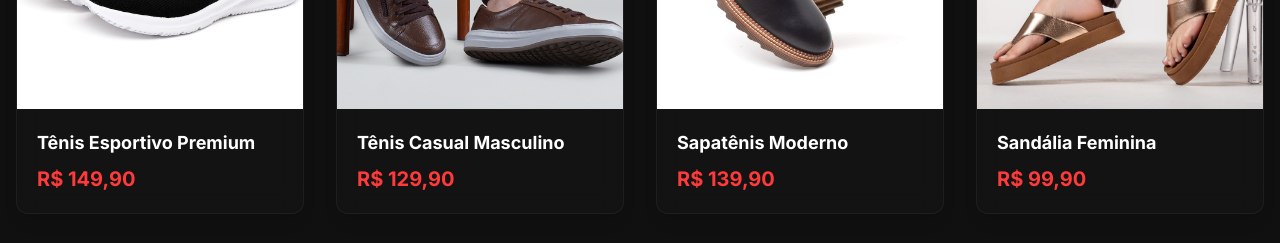
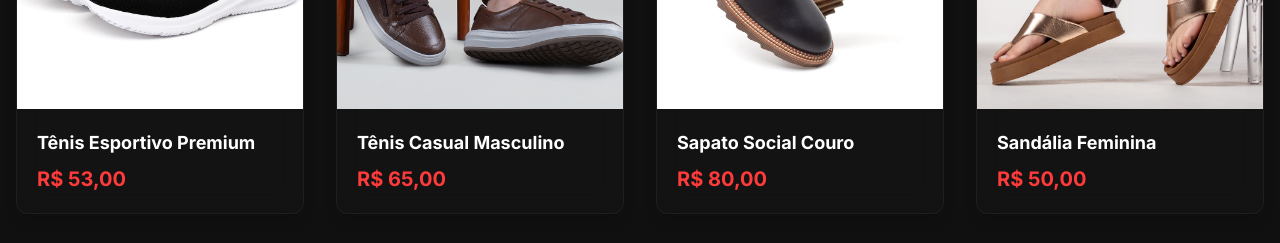
Before and after one commit to EmpresaCFTDROP/CFT-DROP-Comece-Agora, a Next.js app: page / in a window 1280 px wide. Shown: the part 8020-8263 px from the top of the page. Built offline with nearby package versions, Linux system fonts and the light colour scheme.

Commit message:
Update products-section.tsx

```diff
--- a/components/products-section.tsx
+++ b/components/products-section.tsx
@@ -26,7 +26,7 @@ export default function ProductsSection() {
   <ProductCard
     image="/images/products/tenis-esportivo.jpg"
     title="Tênis Esportivo Premium"
-            price="149,90"
+    price="53,00"
     index={0}
   />
 
@@ -34,17 +34,26 @@ export default function ProductsSection() {
   <ProductCard
     image="/images/products/tenis-casual.jpg"
     title="Tênis Casual Masculino"
-            price="129,90"
+    price="65,00"
     index={1}
   />
 
   {/* Imagem: public/images/products/sapato.jpg */}
-          <ProductCard image="/images/products/sapato.jpg" title="Sapatênis Moderno" price="139,90" index={2} />
+  <ProductCard
+    image="/images/products/sapato.jpg"
+    title="Sapato Social Couro"
+    price="80,00"
+    index={2}
+  />
 
   {/* Imagem: public/images/products/sandalia.jpg */}
-          <ProductCard image="/images/products/sandalia.jpg" title="Sandália Feminina" price="99,90" index={3} />
+  <ProductCard
+    image="/images/products/sandalia.jpg"
+    title="Sandália Feminina"
+    price="50,00"
+    index={3}
+  />
 </div>
-
         <div className="text-center">
           <Button
             asChild
```
Lines whose indentation alone changed are shown as unchanged.
